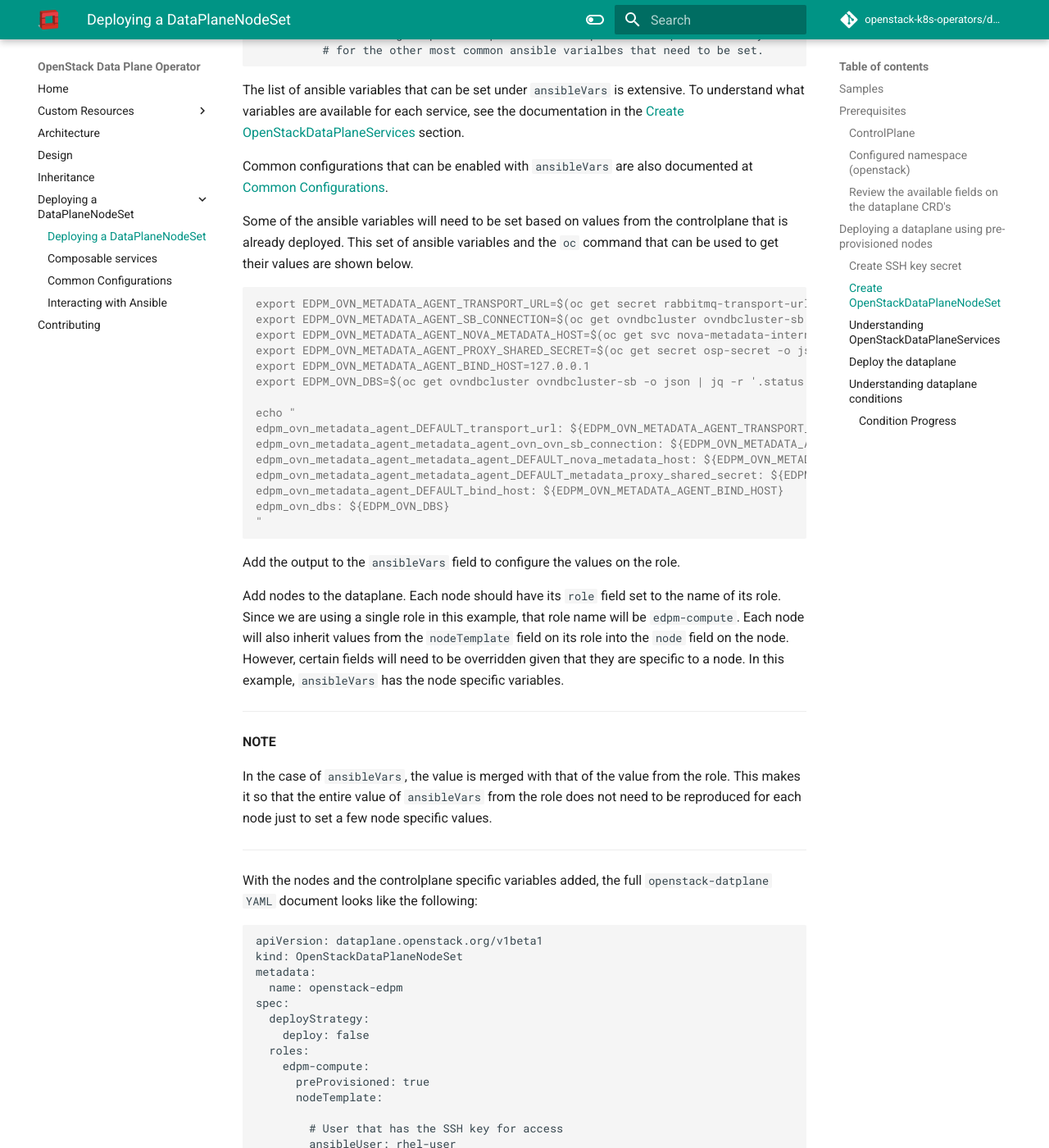
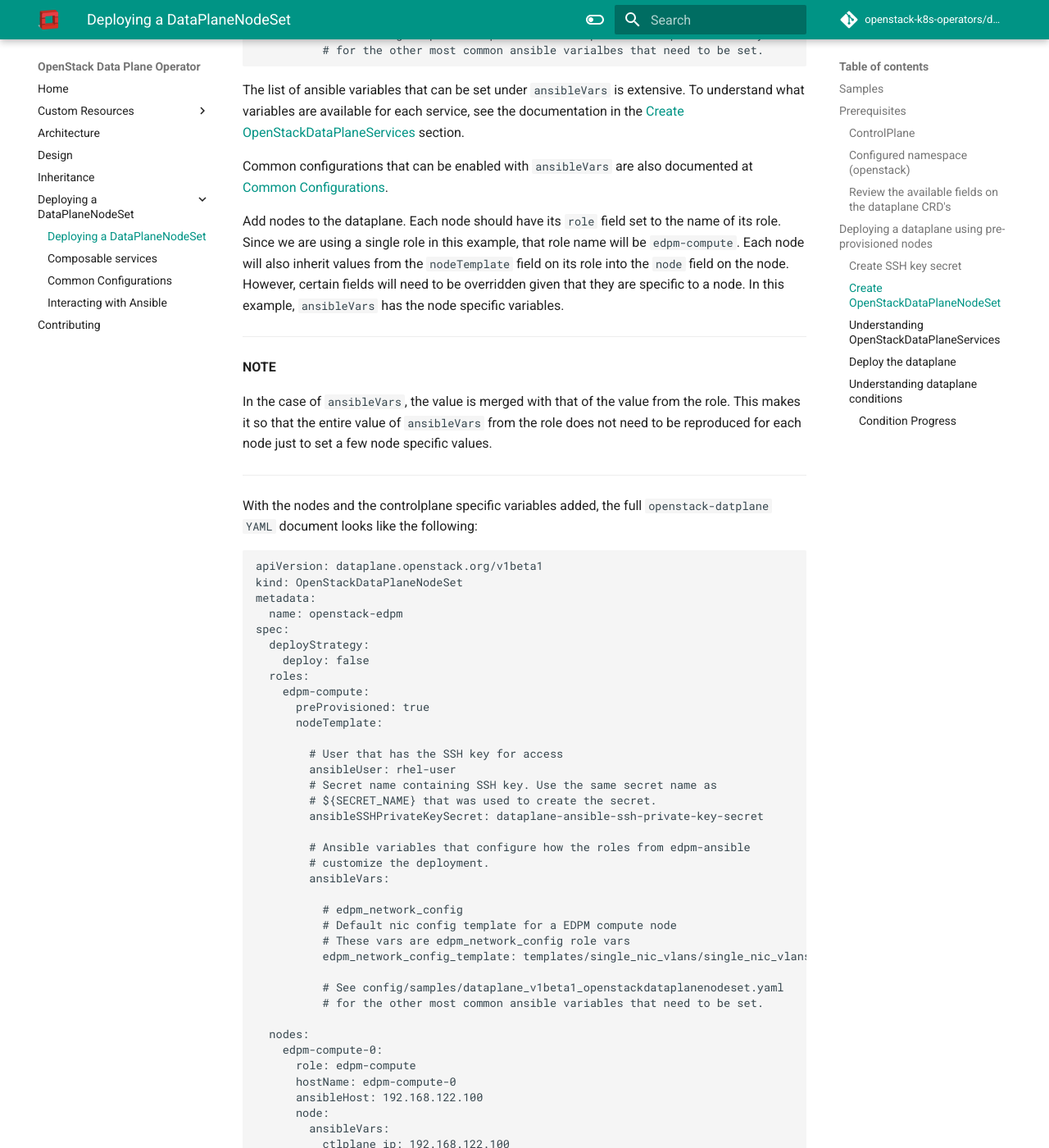
Before and after one commit to openstack-k8s-operators/dataplane-operator, an MkDocs documentation site: the page built from docs/deploying.md, in a window 1280 px wide and 1400 px high, scrolled down 3055 px. Shown: the whole window at 82% size. Built offline with MkDocs 1.6.1 and Material for MkDocs 9.7.7, drawn with Linux system fonts in a browser that asks for light colours; comment, search, counter and statistics services are not loaded; the version menu is left out; some of the changed text lies outside the part shown.

Commit message:
Rely on automatic EDP configuration mechanism for OVN services
Both metadata agent and ovn-controller should now be able to extract
the necessary configuration from ConfigMaps and Secrets prepared for
EDP by ovn, neutron, and nova operators.

````diff
--- a/docs/deploying.md
+++ b/docs/deploying.md
@@ -145,31 +145,6 @@ OpenStackDataPlaneServices](#create-openstackdataplaneservices) section.
 Common configurations that can be enabled with `ansibleVars` are also
 documented at [Common Configurations](common_configurations.md).
 
-Some of the ansible variables will need to be set based on values from the
-controlplane that is already deployed. This set of ansible variables and the
-`oc` command that can be used to get their values are shown below.
-
-```console
-export EDPM_OVN_METADATA_AGENT_TRANSPORT_URL=$(oc get secret rabbitmq-transport-url-neutron-neutron-transport -o json | jq -r .data.transport_url | base64 -d)
-export EDPM_OVN_METADATA_AGENT_SB_CONNECTION=$(oc get ovndbcluster ovndbcluster-sb -o json | jq -r .status.dbAddress)
-export EDPM_OVN_METADATA_AGENT_NOVA_METADATA_HOST=$(oc get svc nova-metadata-internal -o json |jq -r '.status.loadBalancer.ingress[0].ip')
-export EDPM_OVN_METADATA_AGENT_PROXY_SHARED_SECRET=$(oc get secret osp-secret -o json | jq -r .data.MetadataSecret  | base64 -d)
-export EDPM_OVN_METADATA_AGENT_BIND_HOST=127.0.0.1
-export EDPM_OVN_DBS=$(oc get ovndbcluster ovndbcluster-sb -o json | jq -r '.status.networkAttachments."openstack/internalapi"')
-
-echo "
-edpm_ovn_metadata_agent_DEFAULT_transport_url: ${EDPM_OVN_METADATA_AGENT_TRANSPORT_URL}
-edpm_ovn_metadata_agent_metadata_agent_ovn_ovn_sb_connection: ${EDPM_OVN_METADATA_AGENT_SB_CONNECTION}
-edpm_ovn_metadata_agent_metadata_agent_DEFAULT_nova_metadata_host: ${EDPM_OVN_METADATA_AGENT_NOVA_METADATA_HOST}
-edpm_ovn_metadata_agent_metadata_agent_DEFAULT_metadata_proxy_shared_secret: ${EDPM_OVN_METADATA_AGENT_PROXY_SHARED_SECRET}
-edpm_ovn_metadata_agent_DEFAULT_bind_host: ${EDPM_OVN_METADATA_AGENT_BIND_HOST}
-edpm_ovn_dbs: ${EDPM_OVN_DBS}
-"
-```
-
-Add the output to the `ansibleVars` field to configure the values on the
-role.
-
 Add nodes to the dataplane. Each node should have its `role` field set to the
 name of its role. Since we are using a single role in this example, that role
 name will be `edpm-compute`. Each node will also inherit values
@@ -217,17 +192,8 @@ With the nodes and the controlplane specific variables added, the full
               # These vars are edpm_network_config role vars
               edpm_network_config_template: templates/single_nic_vlans/single_nic_vlans.j2
 
-              # Variables set with values from the controlplane
-              edpm_ovn_metadata_agent_default_transport_url: rabbit://default_user@rabbitmq.openstack.svc:5672
-              edpm_ovn_metadata_agent_metadata_agent_ovn_ovn_sb_connection: tcp:10.217.5.121:6642
-              edpm_ovn_metadata_agent_metadata_agent_DEFAULT_nova_metadata_host: 127.0.0.1
-              edpm_ovn_metadata_agent_metadata_agent_DEFAULT_metadata_proxy_shared_secret: 12345678
-              edpm_ovn_metadata_agent_default_bind_host: 127.0.0.1
-              edpm_ovn_dbs:
-              - 192.168.24.1
-
               # See config/samples/dataplane_v1beta1_openstackdataplanenodeset.yaml
-              # for the other most common ansible varialbes that need to be set.
+              # for the other most common ansible variables that need to be set.
 
       nodes:
         edpm-compute-0:
````
Also changed, not shown: 8 other files.
